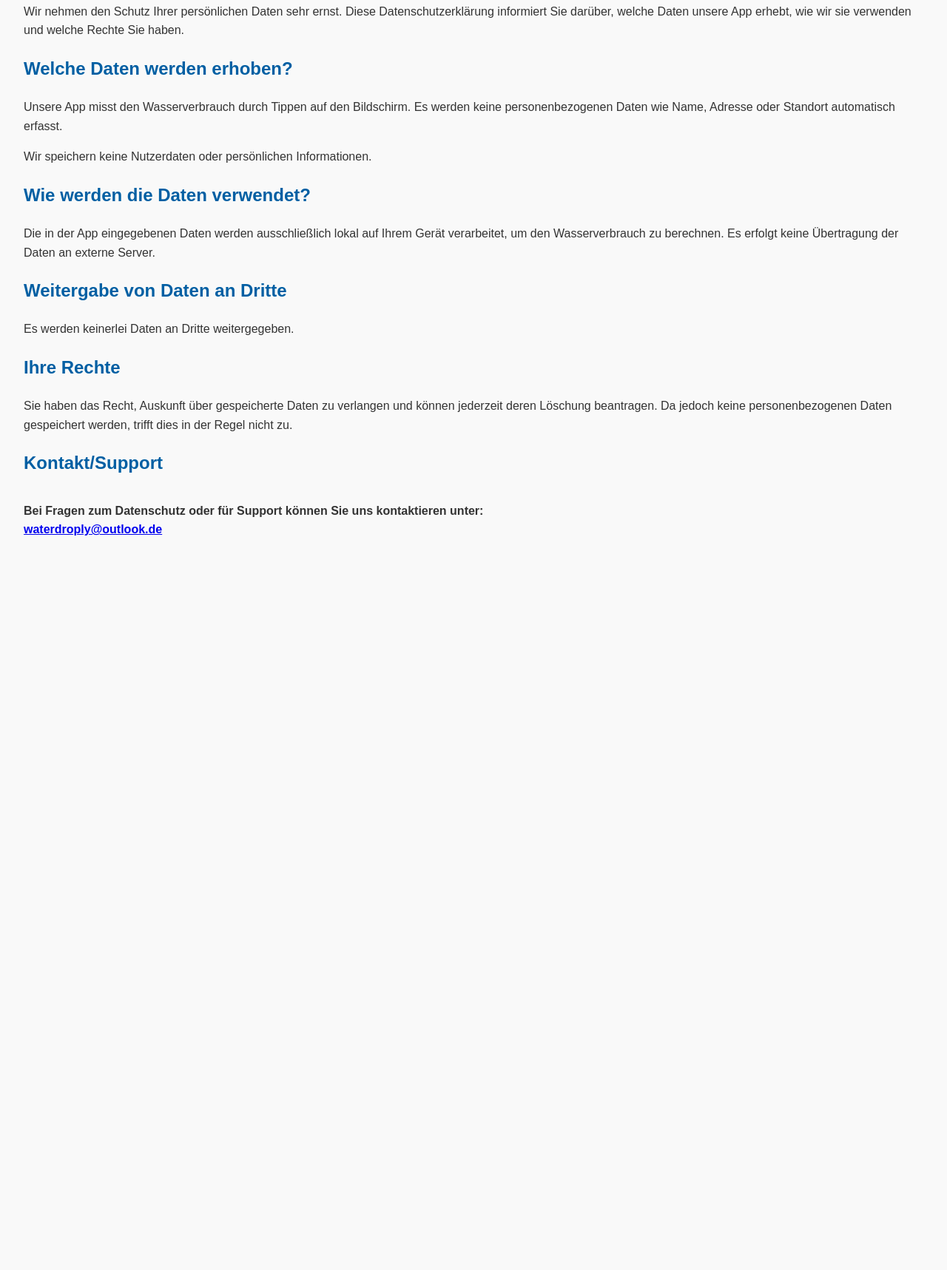
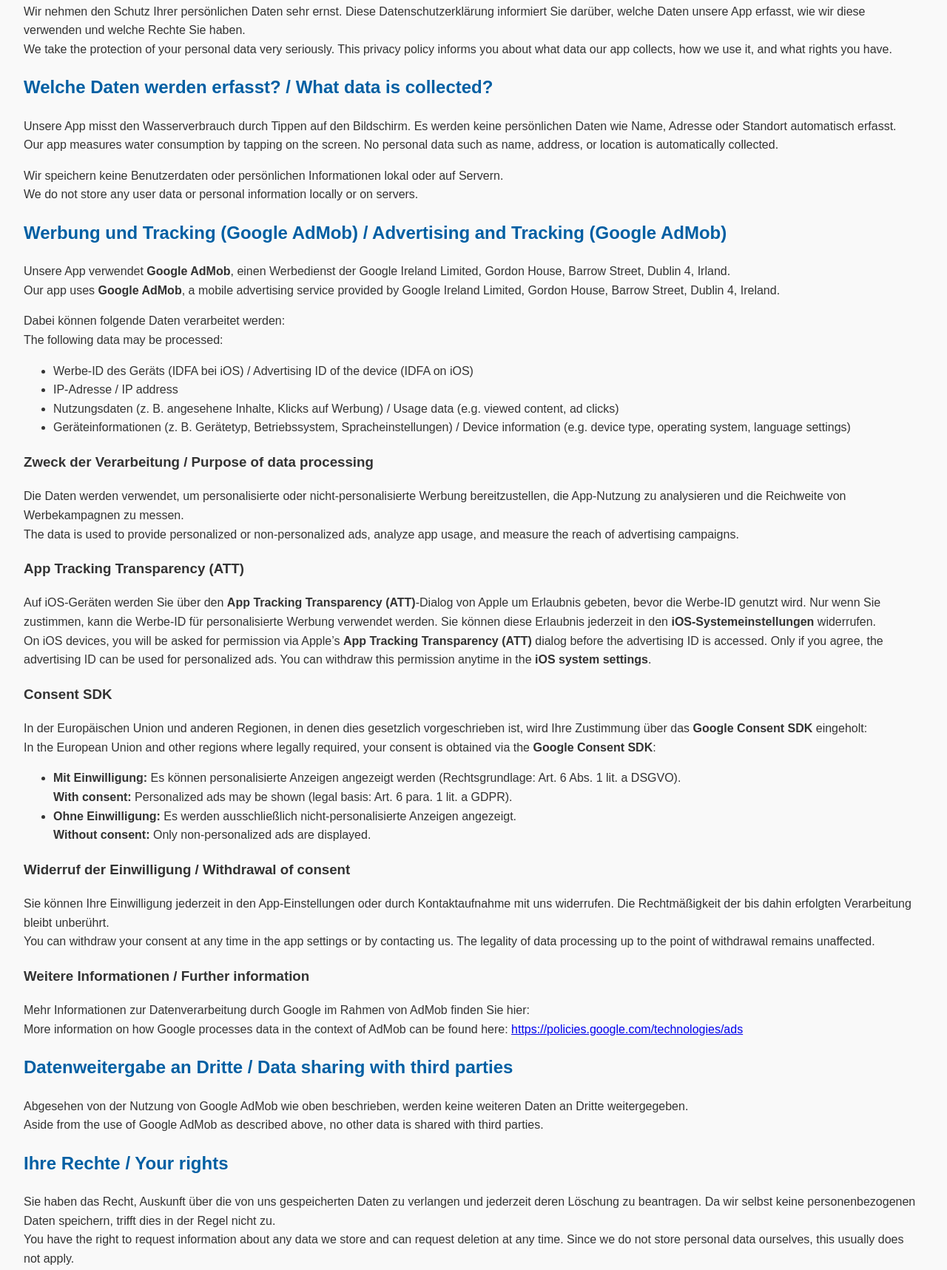
Before and after one commit to HannesHuwe/app-ads-hosting, a plain HTML site: page Datenschutz.html in a window 1280 px wide. Shown: the part 102-1819 px from the top of the page at 74% size. Before the commit the page ends 863 px from the top, so only its background shows below. Drawn offline with Linux system fonts and the light colour scheme.

Commit message:
Update Datenschutz.html

```diff
--- a/Datenschutz.html
+++ b/Datenschutz.html
@@ -28,25 +28,73 @@
   </style>
 </head>
 <body>
-  <h1>Datenschutzerklärung</h1>
+  <h1>Datenschutzerklärung / Privacy Policy</h1>
 
-  <p>Wir nehmen den Schutz Ihrer persönlichen Daten sehr ernst. Diese Datenschutzerklärung informiert Sie darüber, welche Daten unsere App erhebt, wie wir sie verwenden und welche Rechte Sie haben.</p>
+  <p>Wir nehmen den Schutz Ihrer persönlichen Daten sehr ernst. Diese Datenschutzerklärung informiert Sie darüber, welche Daten unsere App erfasst, wie wir diese verwenden und welche Rechte Sie haben.<br>
+  We take the protection of your personal data very seriously. This privacy policy informs you about what data our app collects, how we use it, and what rights you have.</p>
 
-  <h2>Welche Daten werden erhoben?</h2>
-  <p>Unsere App misst den Wasserverbrauch durch Tippen auf den Bildschirm. Es werden keine personenbezogenen Daten wie Name, Adresse oder Standort automatisch erfasst.</p>
-  <p>Wir speichern keine Nutzerdaten oder persönlichen Informationen.</p>
+  <h2>Welche Daten werden erfasst? / What data is collected?</h2>
+  <p>Unsere App misst den Wasserverbrauch durch Tippen auf den Bildschirm. Es werden keine persönlichen Daten wie Name, Adresse oder Standort automatisch erfasst.<br>
+  Our app measures water consumption by tapping on the screen. No personal data such as name, address, or location is automatically collected.</p>
+  <p>Wir speichern keine Benutzerdaten oder persönlichen Informationen lokal oder auf Servern.<br>
+  We do not store any user data or personal information locally or on servers.</p>
 
-  <h2>Wie werden die Daten verwendet?</h2>
-  <p>Die in der App eingegebenen Daten werden ausschließlich lokal auf Ihrem Gerät verarbeitet, um den Wasserverbrauch zu berechnen. Es erfolgt keine Übertragung der Daten an externe Server.</p>
+  <h2>Werbung und Tracking (Google AdMob) / Advertising and Tracking (Google AdMob)</h2>
+  <p>Unsere App verwendet <strong>Google AdMob</strong>, einen Werbedienst der Google Ireland Limited, Gordon House, Barrow Street, Dublin 4, Irland.<br>
+  Our app uses <strong>Google AdMob</strong>, a mobile advertising service provided by Google Ireland Limited, Gordon House, Barrow Street, Dublin 4, Ireland.</p>
 
-  <h2>Weitergabe von Daten an Dritte</h2>
-  <p>Es werden keinerlei Daten an Dritte weitergegeben.</p>
+  <p>Dabei können folgende Daten verarbeitet werden:<br>
+  The following data may be processed:</p>
+  <ul>
+    <li>Werbe-ID des Geräts (IDFA bei iOS) / Advertising ID of the device (IDFA on iOS)</li>
+    <li>IP-Adresse / IP address</li>
+    <li>Nutzungsdaten (z. B. angesehene Inhalte, Klicks auf Werbung) / Usage data (e.g. viewed content, ad clicks)</li>
+    <li>Geräteinformationen (z. B. Gerätetyp, Betriebssystem, Spracheinstellungen) / Device information (e.g. device type, operating system, language settings)</li>
+  </ul>
 
-  <h2>Ihre Rechte</h2>
-  <p>Sie haben das Recht, Auskunft über gespeicherte Daten zu verlangen und können jederzeit deren Löschung beantragen. Da jedoch keine personenbezogenen Daten gespeichert werden, trifft dies in der Regel nicht zu.</p>
+  <h3>Zweck der Verarbeitung / Purpose of data processing</h3>
+  <p>Die Daten werden verwendet, um personalisierte oder nicht-personalisierte Werbung bereitzustellen, die App-Nutzung zu analysieren und die Reichweite von Werbekampagnen zu messen.<br>
+  The data is used to provide personalized or non-personalized ads, analyze app usage, and measure the reach of advertising campaigns.</p>
 
-  <h2>Kontakt/Support</h2>
-  <p class="contact">Bei Fragen zum Datenschutz oder für Support können Sie uns kontaktieren unter:<br>
-  <a href="mailto:waterdroply@outlook.de">waterdroply@outlook.de</a></p>
+  <h3>App Tracking Transparency (ATT)</h3>
+  <p>Auf iOS-Geräten werden Sie über den <strong>App Tracking Transparency (ATT)</strong>-Dialog von Apple um Erlaubnis gebeten, bevor die Werbe-ID genutzt wird. Nur wenn Sie zustimmen, kann die Werbe-ID für personalisierte Werbung verwendet werden. Sie können diese Erlaubnis jederzeit in den <strong>iOS-Systemeinstellungen</strong> widerrufen.<br>
+  On iOS devices, you will be asked for permission via Apple’s <strong>App Tracking Transparency (ATT)</strong> dialog before the advertising ID is accessed. Only if you agree, the advertising ID can be used for personalized ads. You can withdraw this permission anytime in the <strong>iOS system settings</strong>.</p>
+
+  <h3>Consent SDK</h3>
+  <p>In der Europäischen Union und anderen Regionen, in denen dies gesetzlich vorgeschrieben ist, wird Ihre Zustimmung über das <strong>Google Consent SDK</strong> eingeholt:<br>
+  In the European Union and other regions where legally required, your consent is obtained via the <strong>Google Consent SDK</strong>:</p>
+  <ul>
+    <li><strong>Mit Einwilligung:</strong> Es können personalisierte Anzeigen angezeigt werden (Rechtsgrundlage: Art. 6 Abs. 1 lit. a DSGVO).<br>
+    <strong>With consent:</strong> Personalized ads may be shown (legal basis: Art. 6 para. 1 lit. a GDPR).</li>
+    <li><strong>Ohne Einwilligung:</strong> Es werden ausschließlich nicht-personalisierte Anzeigen angezeigt.<br>
+    <strong>Without consent:</strong> Only non-personalized ads are displayed.</li>
+  </ul>
+
+  <h3>Widerruf der Einwilligung / Withdrawal of consent</h3>
+  <p>Sie können Ihre Einwilligung jederzeit in den App-Einstellungen oder durch Kontaktaufnahme mit uns widerrufen. Die Rechtmäßigkeit der bis dahin erfolgten Verarbeitung bleibt unberührt.<br>
+  You can withdraw your consent at any time in the app settings or by contacting us. The legality of data processing up to the point of withdrawal remains unaffected.</p>
+
+  <h3>Weitere Informationen / Further information</h3>
+  <p>Mehr Informationen zur Datenverarbeitung durch Google im Rahmen von AdMob finden Sie hier:<br>
+  More information on how Google processes data in the context of AdMob can be found here:
+    <a href="https://policies.google.com/technologies/ads" target="_blank" rel="noopener noreferrer">
+      https://policies.google.com/technologies/ads
+    </a>
+  </p>
+
+  <h2>Datenweitergabe an Dritte / Data sharing with third parties</h2>
+  <p>Abgesehen von der Nutzung von Google AdMob wie oben beschrieben, werden keine weiteren Daten an Dritte weitergegeben.<br>
+  Aside from the use of Google AdMob as described above, no other data is shared with third parties.</p>
+
+  <h2>Ihre Rechte / Your rights</h2>
+  <p>Sie haben das Recht, Auskunft über die von uns gespeicherten Daten zu verlangen und jederzeit deren Löschung zu beantragen. Da wir selbst keine personenbezogenen Daten speichern, trifft dies in der Regel nicht zu.<br>
+  You have the right to request information about any data we store and can request deletion at any time. Since we do not store personal data ourselves, this usually does not apply.</p>
+
+  <h2>Kontakt / Contact</h2>
+  <p class="contact">Wenn Sie Fragen zum Datenschutz oder Supportanfragen haben, können Sie uns kontaktieren unter:<br>
+  If you have any questions about data protection or support requests, you can contact us at:<br>
+    <a href="mailto:waterdroply@outlook.de">waterdroply@outlook.de</a>
+  </p>
 </body>
+
 </html>
```
